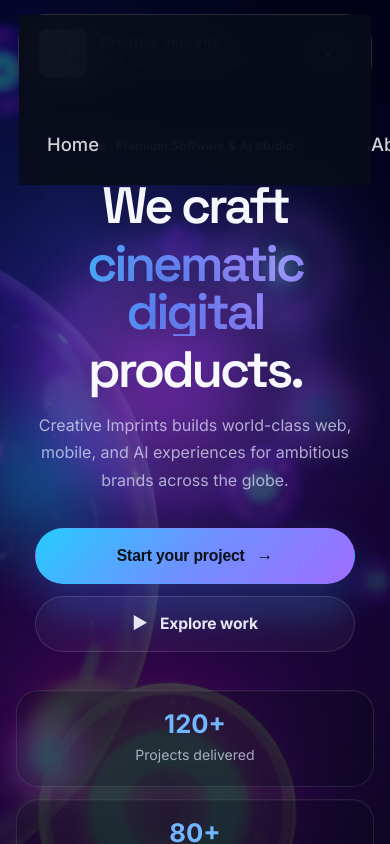
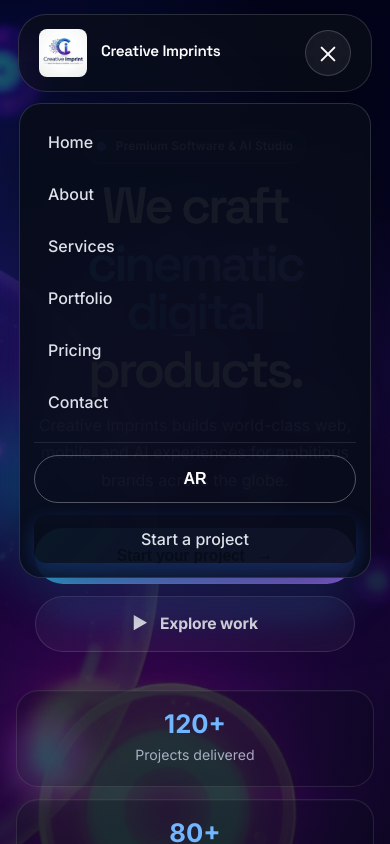
Before and after one commit to farhan-khan259/Creative-Imprints, a React (Create React App) app: page /en in a window 390 px wide. Both pictures are taken after a click on the button "Open menu". Shown: the top 844 px of the page. Built offline with nearby package versions, Linux system fonts and the light colour scheme.

Commit message:
feat: enhance Navbar component with menu open/close functionality and responsive behavior

```diff
--- a/src/App.css
+++ b/src/App.css
@@ -56,6 +56,7 @@ img {
   align-items: center;
   justify-content: space-between;
   gap: 24px;
+  position: relative;
   padding: 16px 24px;
   background: rgba(10, 14, 23, 0.55);
   border: 1px solid rgba(255, 255, 255, 0.12);
@@ -207,34 +208,61 @@ img {
   .navbar__inner {
     padding: 14px 20px;
     gap: 16px;
+    min-height: 74px;
   }
 
   .navbar__nav {
-    position: fixed;
-    inset: 0;
-    z-index: 55;
+    position: absolute;
+    top: calc(100% + 12px);
+    left: 0;
+    right: 0;
+    z-index: 75;
+    display: flex;
     flex-direction: column;
-    justify-content: center;
-    align-items: flex-start;
-    padding: 130px 28px 40px;
-    background: rgba(8, 12, 26, 0.95);
-    backdrop-filter: blur(24px);
-    transform: translateX(100%);
+    align-items: stretch;
+    justify-content: flex-start;
+    gap: 4px;
+    padding: 14px;
+    border-radius: 22px;
+    border: 1px solid rgba(255, 255, 255, 0.14);
+    background: rgba(8, 12, 26, 0.94);
+    backdrop-filter: blur(22px);
+    box-shadow: 0 24px 64px rgba(0, 0, 0, 0.45);
+    max-height: min(70vh, 520px);
+    overflow-y: auto;
+    transform: translateY(-12px) scale(0.98);
+    transform-origin: top center;
     opacity: 0;
+    visibility: hidden;
     pointer-events: none;
-    transition: transform 0.35s ease, opacity 0.35s ease;
+    transition: transform 0.28s ease, opacity 0.28s ease, visibility 0.28s ease;
   }
 
   .navbar__nav--open {
-    transform: translateX(0);
+    transform: translateY(0) scale(1);
     opacity: 1;
+    visibility: visible;
     pointer-events: auto;
   }
 
   .navbar__nav a {
-    font-size: 1.15rem;
+    font-size: 1rem;
     width: 100%;
-    padding: 10px 0;
+    padding: 12px 14px;
+    border-radius: 12px;
+    color: rgba(245, 248, 255, 0.9);
+    background: rgba(255, 255, 255, 0);
+    transition: background 0.25s ease, color 0.25s ease;
+  }
+
+  .navbar__nav a::after {
+    display: none;
+  }
+
+  .navbar__nav a:hover,
+  .navbar__nav a:focus {
+    background: rgba(255, 255, 255, 0.08);
+    color: #fff;
   }
 
   .navbar__actions {
@@ -244,9 +272,11 @@ img {
   .navbar__mobile-actions {
     display: flex;
     flex-direction: column;
-    gap: 14px;
+    gap: 12px;
     width: 100%;
-    margin-top: 28px;
+    margin-top: 12px;
+    padding-top: 12px;
+    border-top: 1px solid rgba(255, 255, 255, 0.1);
   }
 
   .navbar__mobile-actions .button {
@@ -255,6 +285,25 @@ img {
 
   .navbar__toggle {
     display: inline-flex;
+    align-items: center;
+    justify-content: center;
+    flex-shrink: 0;
+  }
+
+  .navbar__brand {
+    min-width: 0;
+    flex: 1;
+  }
+
+  .navbar__brand-text {
+    min-width: 0;
+  }
+
+  .navbar__brand-text h3,
+  .navbar__brand-text p {
+    white-space: nowrap;
+    overflow: hidden;
+    text-overflow: ellipsis;
   }
 }
 
@@ -270,7 +319,7 @@ img {
   }
 
   .navbar__brand-text p {
-    font-size: 0.72rem;
+    display: none;
   }
 }
 
--- a/src/components/Navbar.js
+++ b/src/components/Navbar.js
@@ -1,12 +1,53 @@
 // src/components/Navbar.js
-import React, { useState } from 'react';
+import React, { useEffect, useState } from 'react';
 import logo from '../assets/pictures/logo.jpeg';
 
 const Navbar = ({ lang, copy, toggleLang }) => {
   const [menuOpen, setMenuOpen] = useState(false);
 
+  useEffect(() => {
+    if (!menuOpen || window.innerWidth > 1024) {
+      document.body.style.overflow = '';
+      return;
+    }
+
+    document.body.style.overflow = 'hidden';
+
+    return () => {
+      document.body.style.overflow = '';
+    };
+  }, [menuOpen]);
+
+  useEffect(() => {
+    const handleResize = () => {
+      if (window.innerWidth > 1024) {
+        setMenuOpen(false);
+      }
+    };
+
+    window.addEventListener('resize', handleResize);
+
+    return () => {
+      window.removeEventListener('resize', handleResize);
+    };
+  }, []);
+
+  useEffect(() => {
+    const handleEscape = (event) => {
+      if (event.key === 'Escape') {
+        setMenuOpen(false);
+      }
+    };
+
+    window.addEventListener('keydown', handleEscape);
+
+    return () => {
+      window.removeEventListener('keydown', handleEscape);
+    };
+  }, []);
+
   return (
-    <header className="navbar">
+    <header className={`navbar ${menuOpen ? 'navbar--menu-open' : ''}`}>
       <div className="navbar__inner glass-card">
         <a href="#home" className="navbar__brand" onClick={() => setMenuOpen(false)}>
           <img src={logo} alt="Creative Imprints" className="navbar__logo" />
@@ -16,7 +57,7 @@ const Navbar = ({ lang, copy, toggleLang }) => {
           </div>
         </a>
 
-        <nav className={`navbar__nav ${menuOpen ? 'navbar__nav--open' : ''}`}>
+        <nav id="main-nav" className={`navbar__nav ${menuOpen ? 'navbar__nav--open' : ''}`}>
           {copy.links.map((link, idx) => (
             <a key={idx} href={`#${link.toLowerCase().replace(/\s+/g, '')}`} onClick={() => setMenuOpen(false)}>
               {link}
@@ -43,8 +84,10 @@ const Navbar = ({ lang, copy, toggleLang }) => {
 
         <button
           className={`navbar__toggle ${menuOpen ? 'open' : ''}`}
-          onClick={() => setMenuOpen(!menuOpen)}
+          onClick={() => setMenuOpen((prev) => !prev)}
           aria-label={menuOpen ? 'Close menu' : 'Open menu'}
+          aria-expanded={menuOpen}
+          aria-controls="main-nav"
         >
           <span />
           <span />
```
